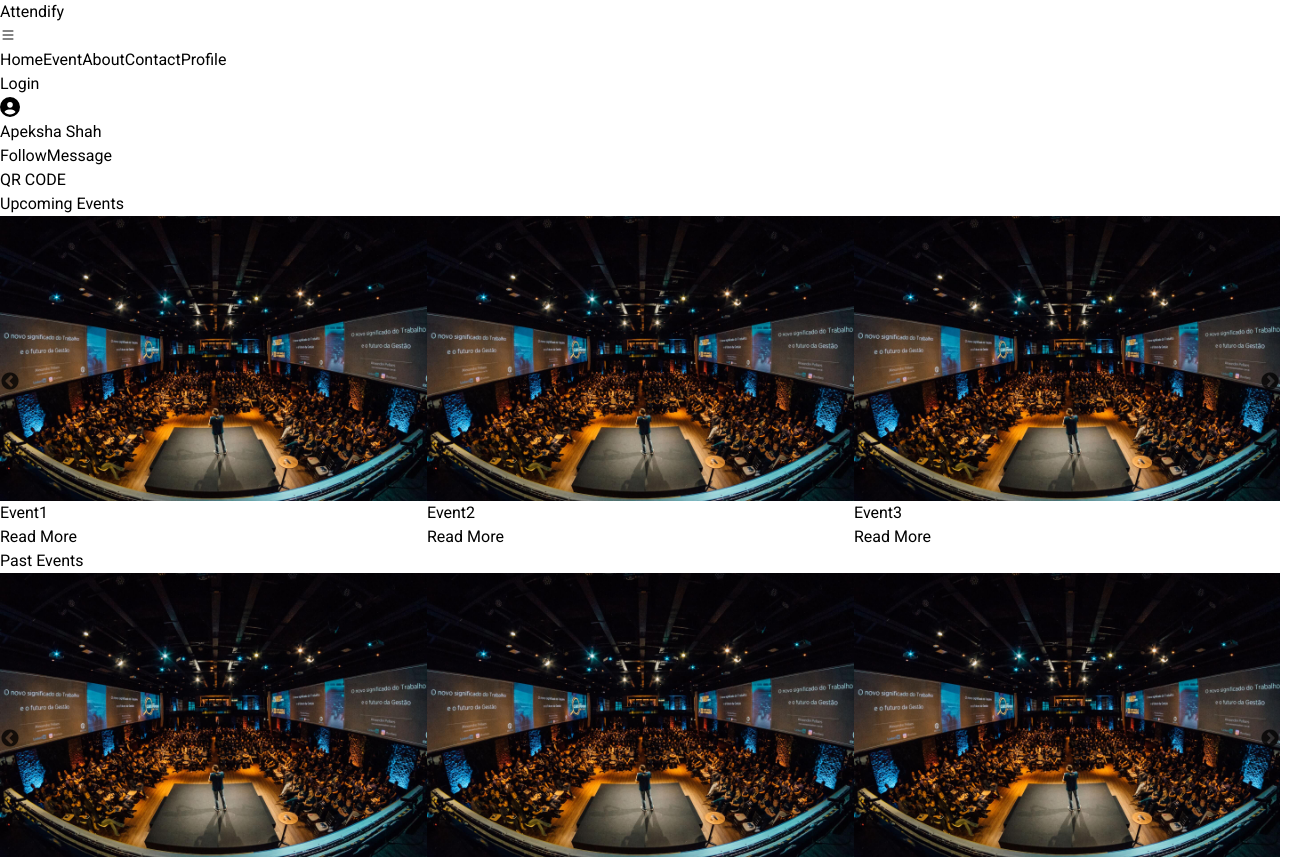
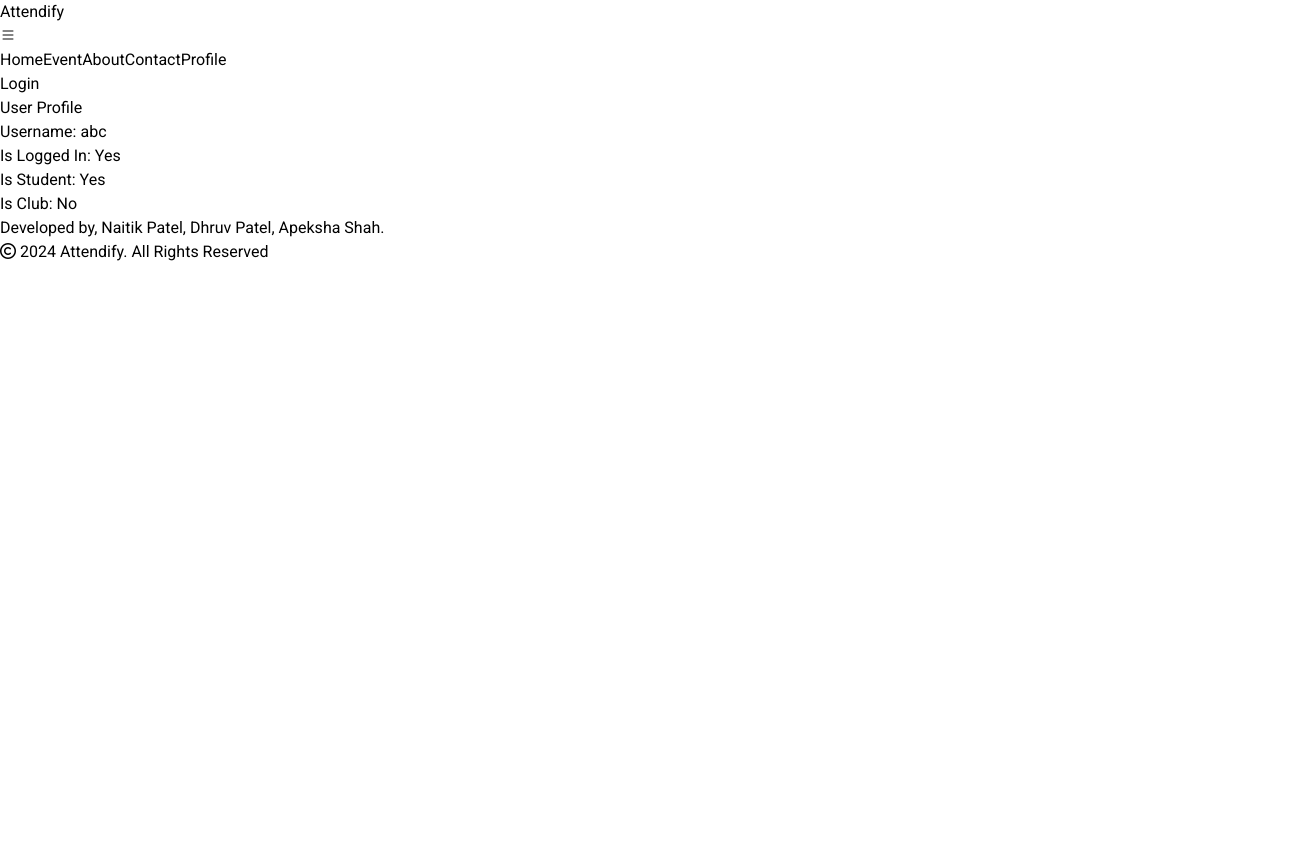
Before and after one commit to NaitikPatel-325/Attendify, a React (Vite) app in the folder client/: page /profile in a window 1280 px wide. Shown: the top 859 px of the page, 1310 px wide, since content can reach past the window. After the commit the page ends 800 px from the top, so only its background shows below. Built offline with nearby package versions, Linux system fonts and the light colour scheme; no server answers.

Commit message:
Context added

```diff
--- /dev/null
+++ b/client/src/context/UserContextProvder.jsx
@@ -0,0 +1,29 @@
+import React from "react";
+import UserContext from "./create";
+
+export const UserContextProvider = ({ children }) => {
+  const [username, setUser] = React.useState("abc");  // Replace "abc" with an appropriate initial value
+  const [password, setPassword] = React.useState("pqe");  // Replace "pqe" with an appropriate initial value
+  const [isLoggedIn, setIsLoggedIn] = React.useState(true);
+  const [isStudent, setIsStudent] = React.useState(true);
+  const [isClub, setIsClub] = React.useState(false);
+
+  const userContextValue = {
+    username,
+    password,
+    isLoggedIn,
+    isStudent,
+    isClub,
+    setUser,
+    setPassword,
+    setIsLoggedIn,
+    setIsStudent,
+    setIsClub,
+  };
+
+  return (
+    <UserContext.Provider value={userContextValue}>
+      {children}
+    </UserContext.Provider>
+  );
+};
--- /dev/null
+++ b/client/src/context/create.jsx
@@ -0,0 +1,6 @@
+
+import { useState, createContext } from "react";
+
+const UserContext = createContext();
+
+export default UserContext;
--- a/client/src/main.jsx
+++ b/client/src/main.jsx
@@ -3,11 +3,14 @@ import ReactDOM from 'react-dom/client'
 import App from './App.jsx'
 import './index.css'
 import { BrowserRouter } from 'react-router-dom'
+import { UserContextProvider } from './context/UserContextProvder.jsx'
 
 ReactDOM.createRoot(document.getElementById('root')).render(
   <BrowserRouter>
+  <UserContextProvider>
     <React.StrictMode>
       <App />
     </React.StrictMode>
+    </UserContextProvider>
   </BrowserRouter>
 )
--- a/client/src/pages/profile/Profile.jsx
+++ b/client/src/pages/profile/Profile.jsx
@@ -1,10 +1,10 @@
 import React from "react";
-import { P1 } from './components/P1.jsx'
+import { P2 } from "./components/P2";
 
 export const Profile = () =>{
     return(
         <>
-          <P1/>
+          <P2 />
         </>
     )
 }
--- a/client/src/pages/profile/components/P1.jsx
+++ b/client/src/pages/profile/components/P1.jsx
@@ -6,6 +6,7 @@ import 'slick-carousel/slick/slick.css';
 import 'slick-carousel/slick/slick-theme.css';
 import Slider from 'react-slick';
 import axios from 'axios';
+
 
 export const P1 = () => {
    const settings = {
@@ -33,16 +34,15 @@ export const P1 = () => {
    return (
       <div className='flex flex-col md:flex-row p-4'>
 
-         <div className='w-1/4'>
+         <div className='w-full sm:w-full md:w-1/4 lg:w-1/4 xl:w-1/4 '>
             <div className='flex-row flex-wrap justify-center items-center p-4'>
                <div className='text-9xl flex justify-center items-center pt-12'>
                   <FontAwesomeIcon icon={faUserCircle} size="lg" />
                </div>
-               <div className='flex justify-center p-2'><h1>Apeksha Shah</h1></div>
 
-               <div className='flex justify-center p-2'>
-                  <button className='pl-2 pr-2 bg-slate-800 text-white hover:text-black rounded-full'>Follow</button>
-                  <button className='ml-4 pl-2 bg-slate-800 pr-2 text-white hover:text-black rounded-full'>Message</button>
+
+               <div className='flex flex-co justify-center p-2'>
+                  <h1>Apeksha Shah</h1>
                </div>
             </div>
 
@@ -53,7 +53,7 @@ export const P1 = () => {
             </div>
          </div>
 
-         <div className='w-3/4'>
+         <div className='w-full sm:w-full md:w-3/4 lg:w-3/4 xl:w-3/4 '>
             <div className='flex flex-col items-center h-1/2'>
                <div className='flex justify-center'>
                   <h1 className='font-bold text-xl'>Upcoming Events</h1>
--- /dev/null
+++ b/client/src/pages/profile/components/P2.jsx
@@ -0,0 +1,17 @@
+// UserProfile.js
+import React, { useContext } from 'react';
+import UserContext from '../../../context/create';  // without curly braces
+
+export const P2 = () => {
+  const { username, isLoggedIn, isStudent, isClub } = useContext(UserContext);
+
+  return (
+    <div>
+      <h1>User Profile</h1>
+      <p>Username: {username}</p>
+      <p>Is Logged In: {isLoggedIn ? 'Yes' : 'No'}</p>
+      <p>Is Student: {isStudent ? 'Yes' : 'No'}</p>
+      <p>Is Club: {isClub ? 'Yes' : 'No'}</p>
+    </div>
+  );
+};
```
